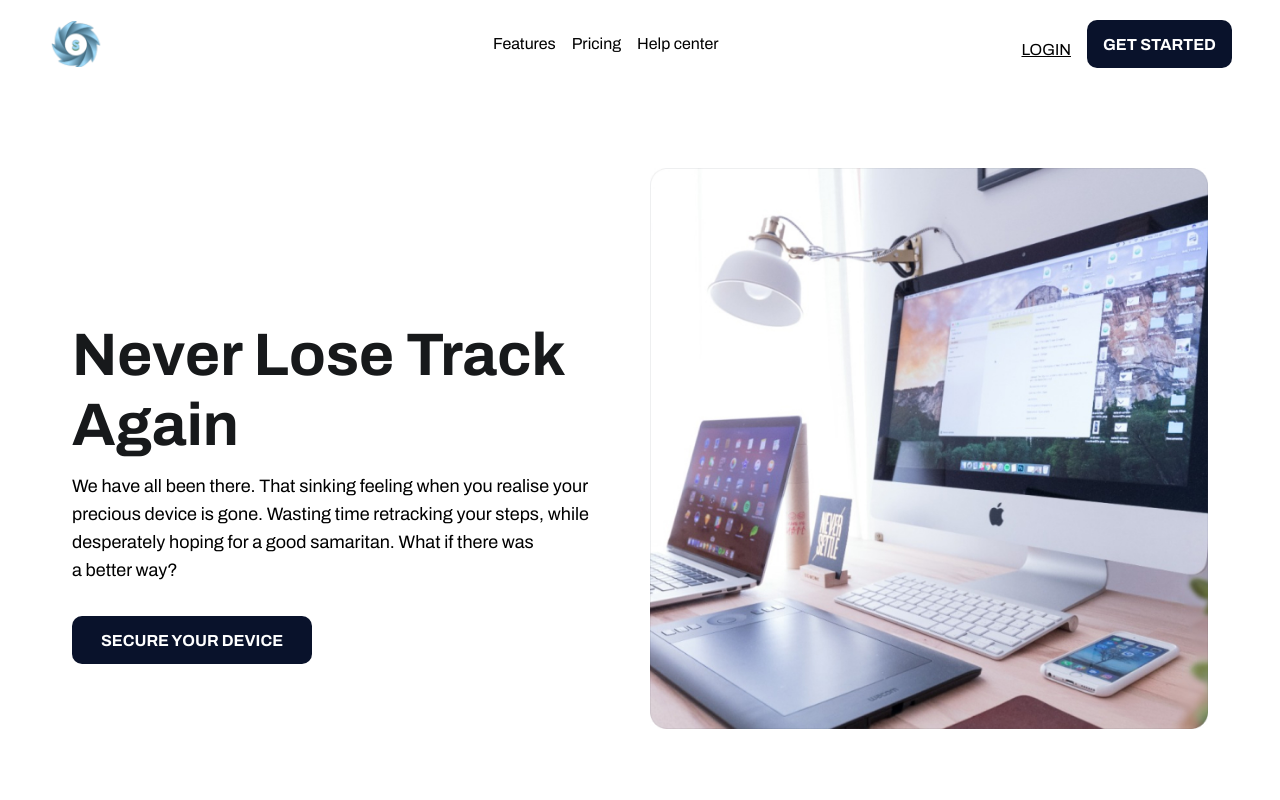
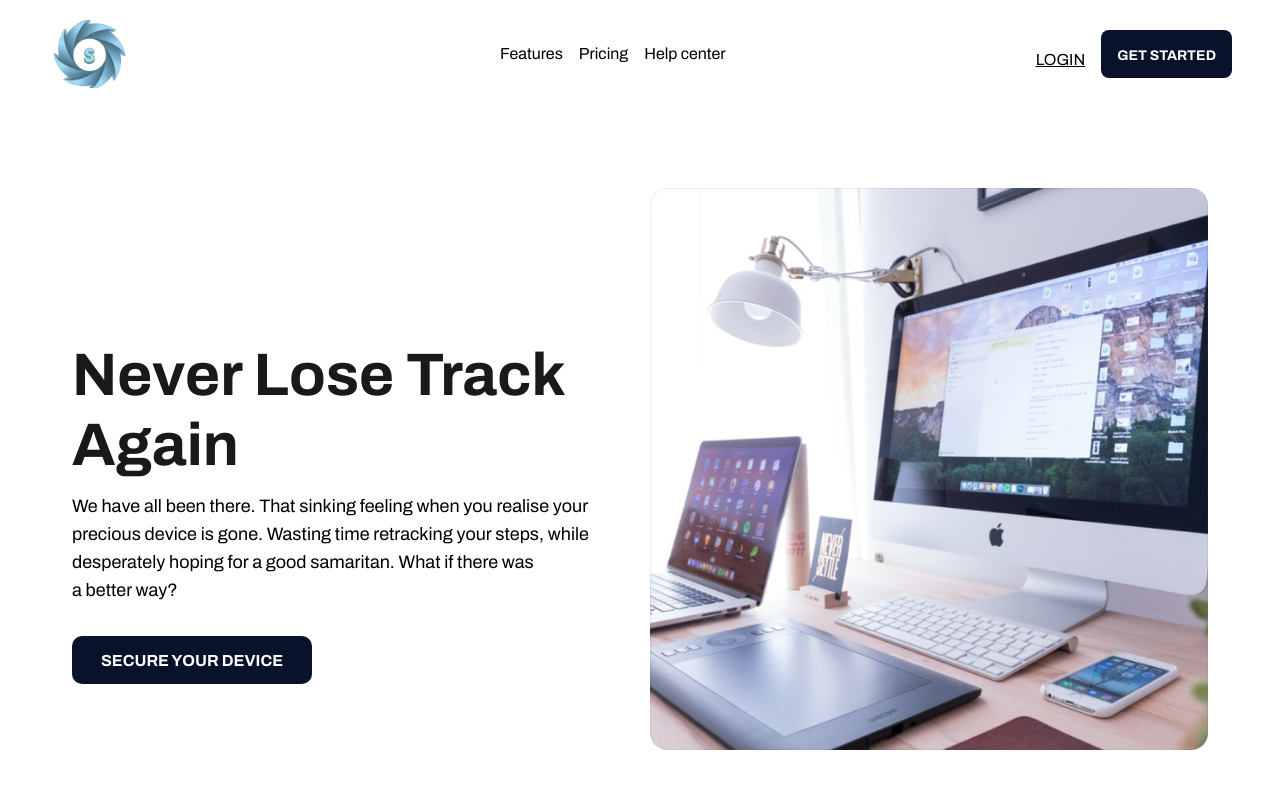
Before and after one commit to Bensteolly/capston-shiedify, a React (Create React App) app: page / in a window 1280 px wide. Shown: the top 800 px of the page. Built offline with nearby package versions, Linux system fonts and the light colour scheme.

Commit message:
fixing button issues still

```diff
--- a/src/Components/Navbar.jsx
+++ b/src/Components/Navbar.jsx
@@ -10,7 +10,7 @@ const Navbar = () =>{
       <div className=" w-full px-4 sm:px-3 lg:px-3 py-3   ">
       <div className="flex sm:flex-row justify-between items-center w-full max-w-[1200px] mx-auto p-2 ">
         <div
-        className="w-[12%] h-[12%]"><img src={Logo} alt="Shieldfy-logo" className="w-full h-full object-cover sm:w-[40%] sm:h-[40%]" /></div>
+        className="w-[12%] h-[12%]"><img src={Logo} alt="Shieldfy-logo" className="w-full h-full object-cover sm:w-[60%] sm:h-[60%]" /></div>
 
         <ul className="lg:flex hidden sm: gap-4 mt-4 sm:mt-0">
           <li>Features</li>
@@ -21,7 +21,7 @@ const Navbar = () =>{
           <Link to="../Pages/LoginForm.js">
             <h2 className="text-center mt-3 underline">LOGIN</h2>
           </Link>
-          <button className="primary-button">GET STARTED</button>
+          <button className="w-full max-w-[145px] h-full max-h-[48px] p-4 rounded-lg font-bold text-center text-sm text-white bg-[#09122B]">GET STARTED</button>
         </div>
       </div>
 
```
